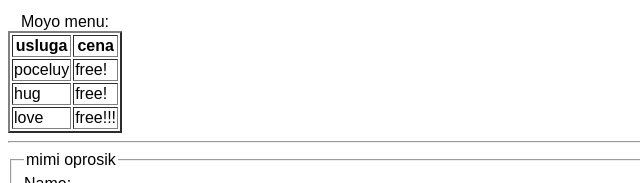
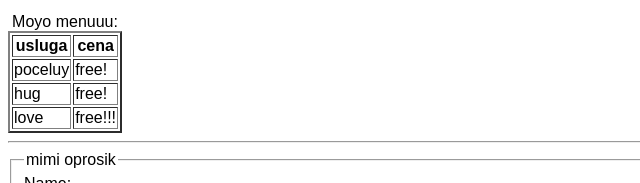
Before and after one commit to testkotik/surprise, a plain HTML site: page index.html in a window 1280 px wide. Shown: the part 2236-2419 px from the top of the page, 0-640 px from the left. Drawn offline with Linux system fonts and the light colour scheme.

Commit message:
Update index.html

```diff
--- a/index.html
+++ b/index.html
@@ -31,7 +31,7 @@
         <li>smex</li>
     </ul>
     <table border="2">
-        <caption>Moyo menu:</caption>
+        <caption>Moyo menuuu:</caption>
         <thead>
             <tr>
                 <th>usluga</th>
```
